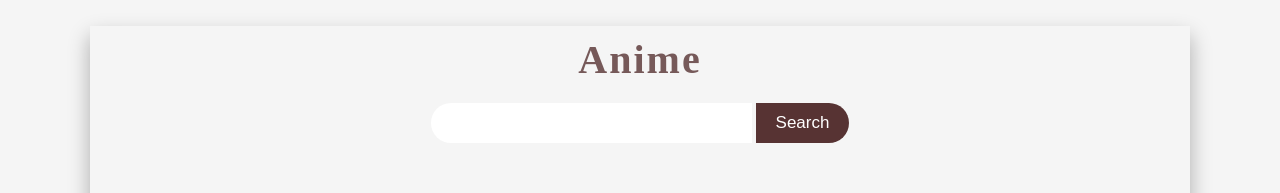
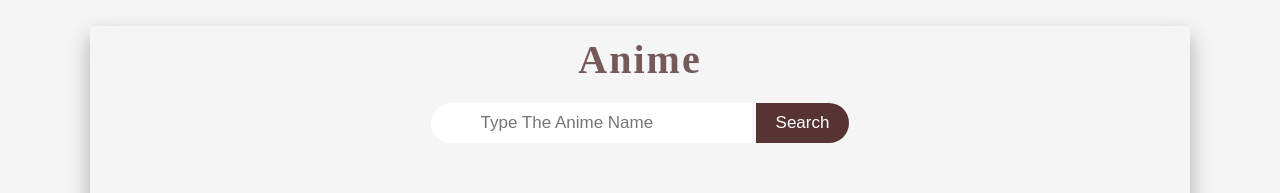
Before and after one commit to GSG-G13/Anime-App, a website: page public/index.html in a window 1280 px wide. Shown: the top 193 px of the page. Drawn offline with Linux system fonts and the light colour scheme.

Commit message:
Add placeholder for text input

```diff
--- a/public/index.html
+++ b/public/index.html
@@ -15,7 +15,7 @@
       <div class="header">
         <h1 class="app-title">Anime</h1>
         <div class="inputs">
-          <input action="/animes" id="search" type="text">
+          <input action="/animes" id="search" type="text" placeholder="Type The Anime Name">
           <button id="btn">Search</button>
           <ul class="list">
           </ul>
```
